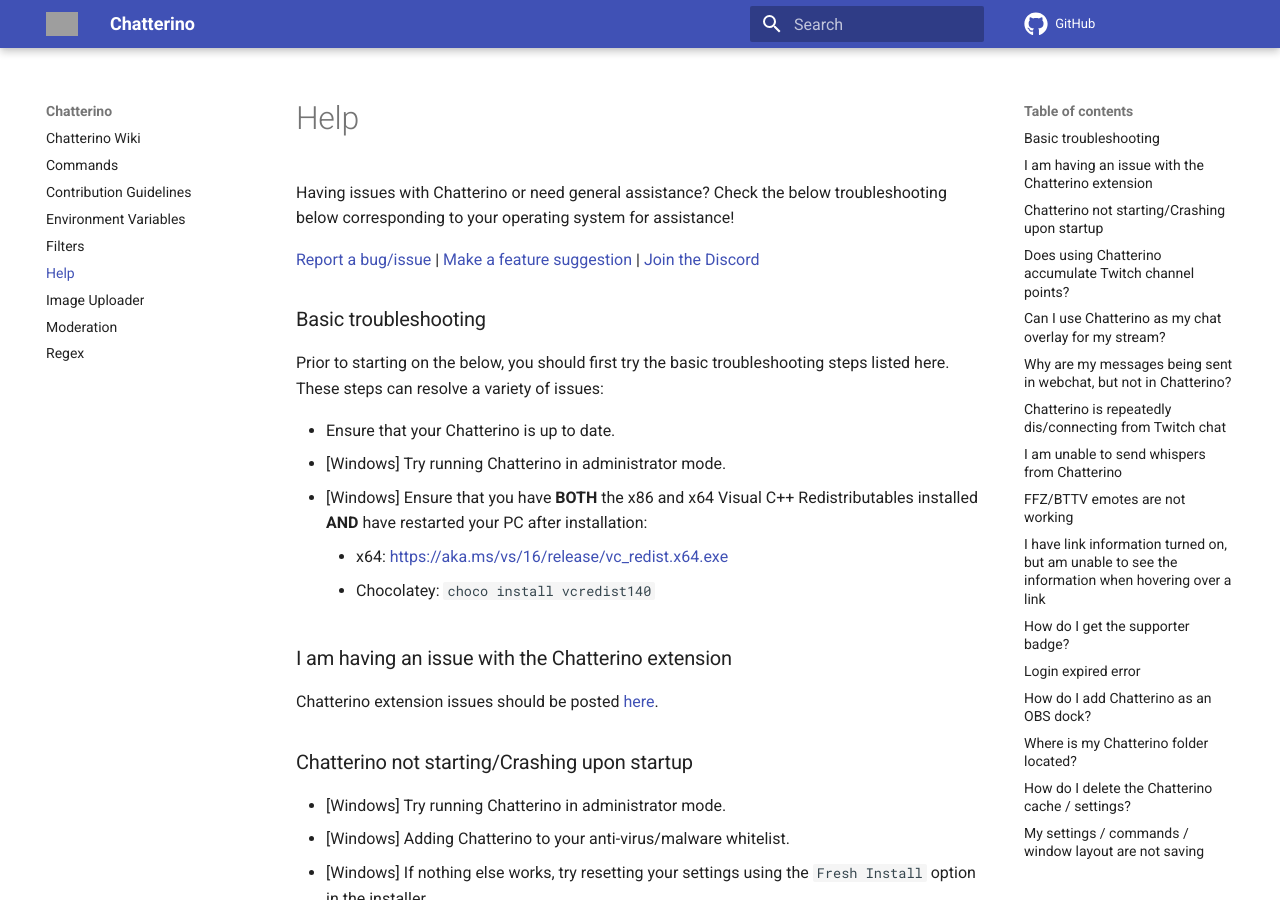
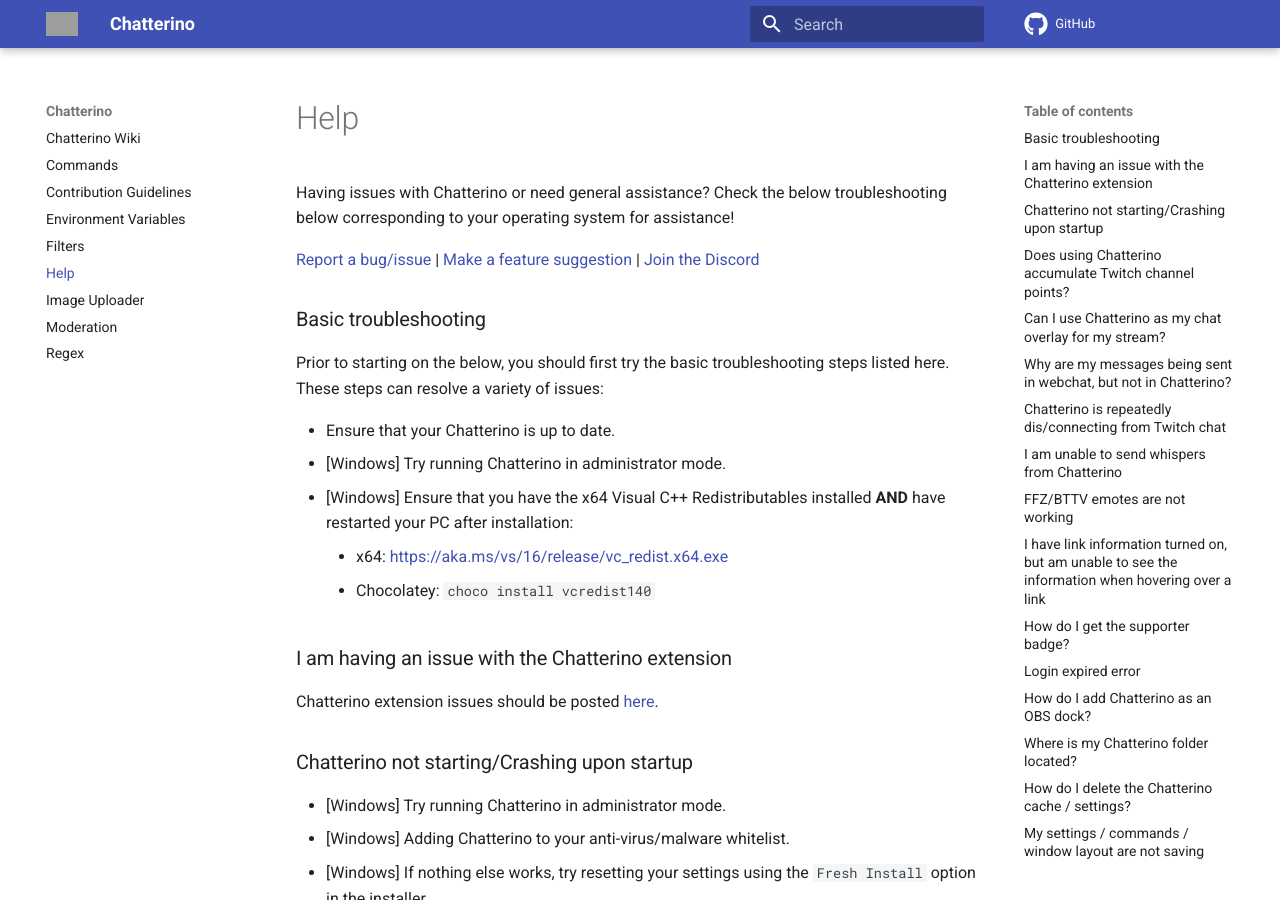
Before and after one commit to Chatterino/wiki, an MkDocs documentation site: the page built from docs/Help.md, in a window 1280 px wide and 900 px high. Built offline with MkDocs 1.6.1 and Material for MkDocs 9.7.7, drawn with Linux system fonts in a browser that asks for light colours; comment, search, counter and statistics services are not loaded; grey boxes are pictures that could not be loaded.

Commit message:
Update Help.md

```diff
--- a/docs/Help.md
+++ b/docs/Help.md
@@ -7,7 +7,7 @@
 
 - Ensure that your Chatterino is up to date.
 - [Windows] Try running Chatterino in administrator mode.
-- [Windows] Ensure that you have **BOTH** the x86 and x64 Visual C++ Redistributables installed **AND** have restarted your PC after installation:
+- [Windows] Ensure that you have the x64 Visual C++ Redistributables installed **AND** have restarted your PC after installation:
     - x64: <https://aka.ms/vs/16/release/vc_redist.x64.exe>
     - Chocolatey: `choco install vcredist140`
 
```
